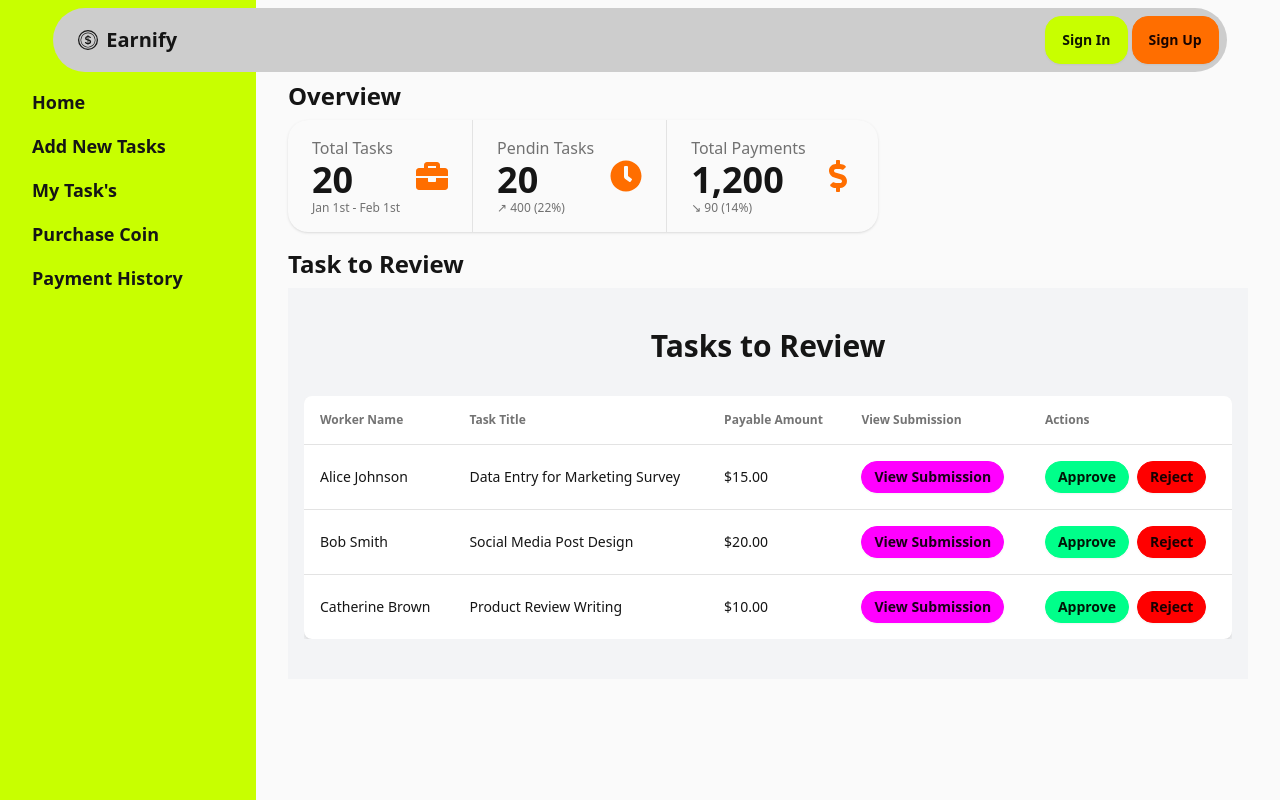
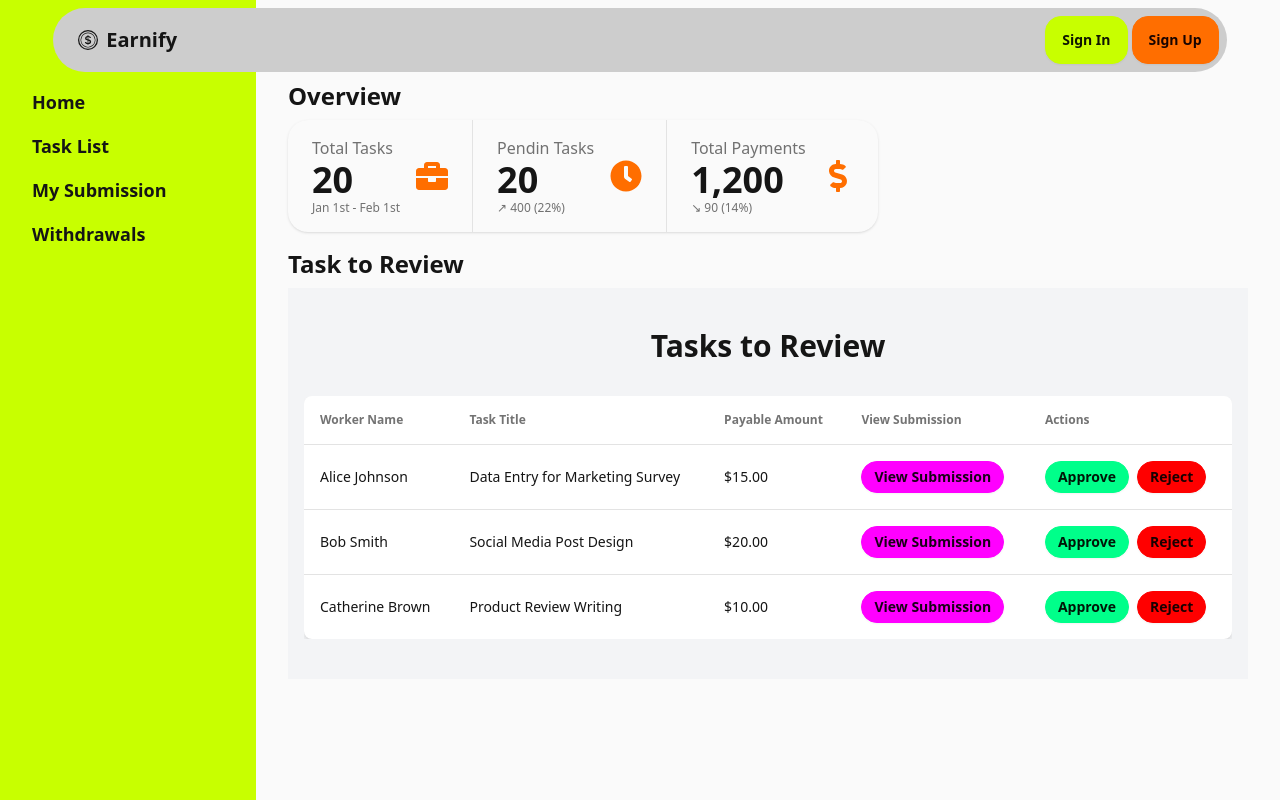
Before and after one commit to adnansyed101/earnify-client, a React (Vite) app: page /dashboard in a window 1280 px wide. Built offline with nearby package versions, Linux system fonts and the light colour scheme; no server answers.

Commit message:
Change Role

```diff
--- a/src/components/Dashboard/Sidebar.jsx
+++ b/src/components/Dashboard/Sidebar.jsx
@@ -2,7 +2,7 @@ import BuyerMenu from "./Menu/BuyerMenu";
 import WorkerMenu from "./Menu/WorkerMenu";
 
 const Sidebar = () => {
-  const role = "Buyer";
+  const role = "Worker";
 
   return (
     <ul className="menu px-4 pt-20">
```
